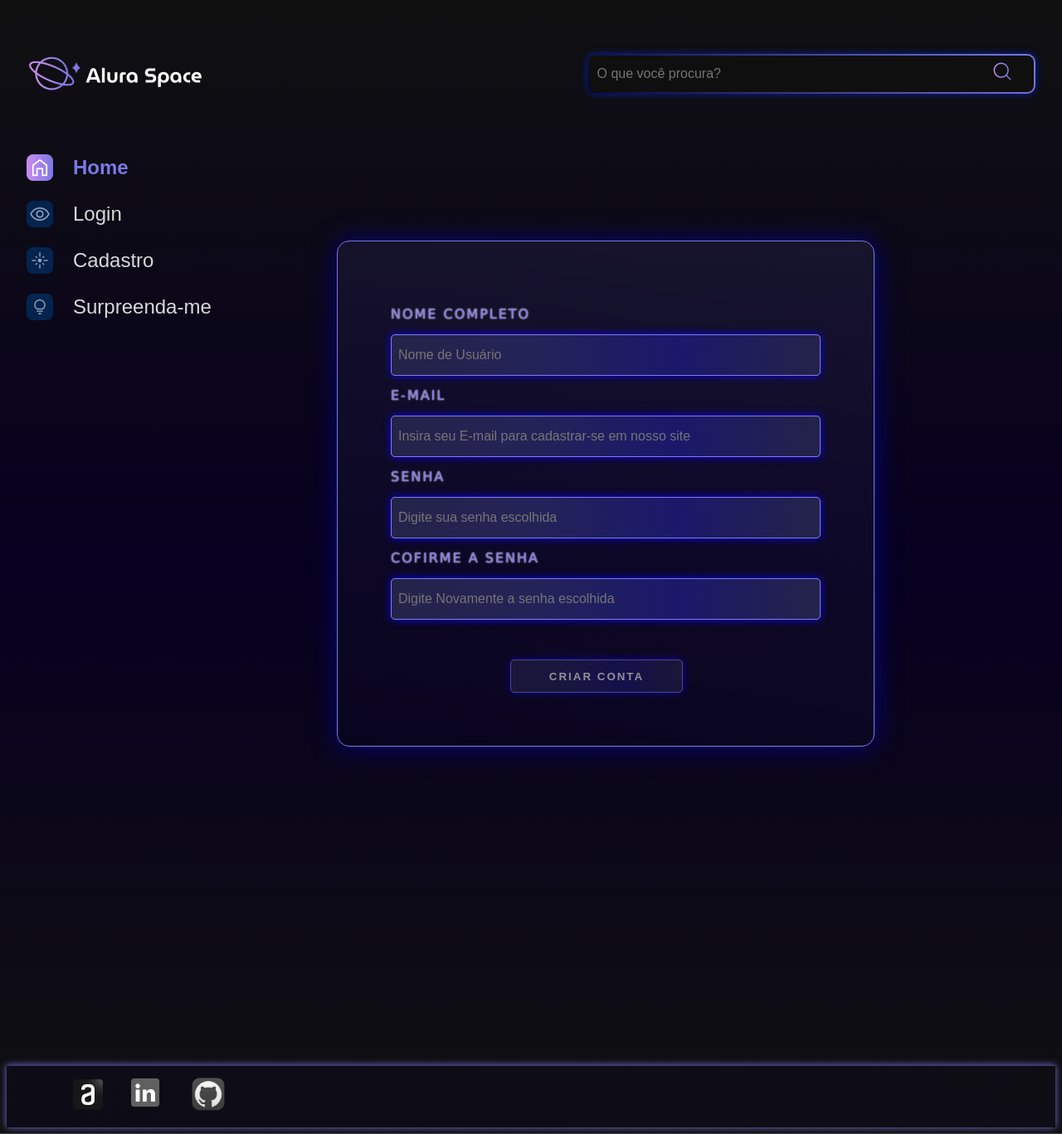
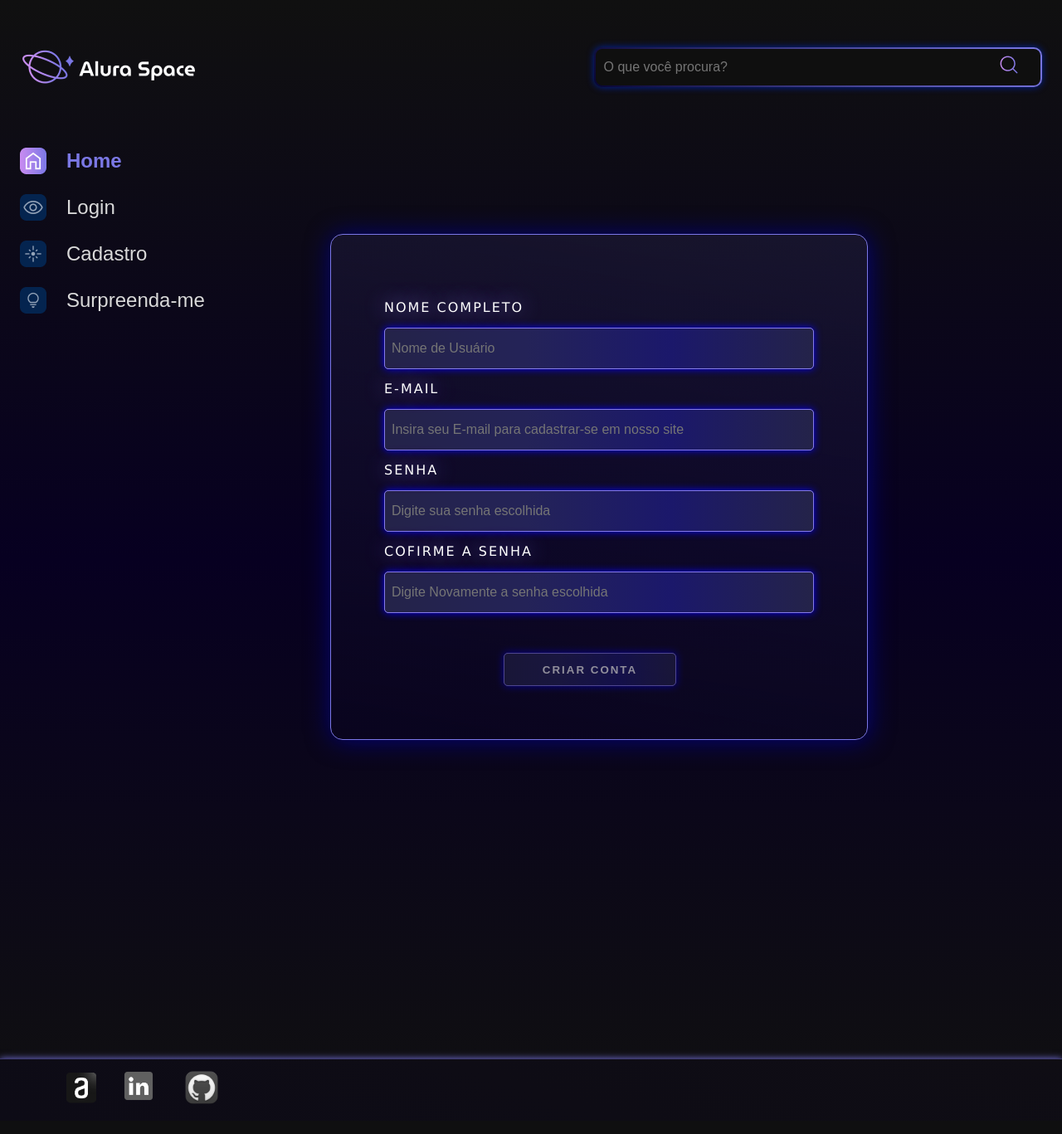
Before and after one commit to GabryelNavarro/djangoSpace, a Django app: page /cadastro in a window 1280 px wide. Shown: the whole page at 83% size. After the commit the page ends 1331 px from the top, so only its background shows below. Run offline with Django 4.2, Linux system fonts and the light colour scheme.

Commit message:
Atualização de CSS3

```diff
--- a/setup/static/styles/style.css
+++ b/setup/static/styles/style.css
@@ -17,15 +17,16 @@
 figure, figcaption, footer, header, hgroup,
 menu, nav, output, ruby, section, summary,
 time, mark, audio, video {
-    /* margin: 0; */
-    /* padding: 0; */
-    /* border: 0; */
-    /* font-size: 100%; */
-    /* font: inherit; */
-    /* vertical-align: baseline; */
+   margin: 0;
+  padding: 0;
+ border: 0;
+   font-size: 100%;
+   font: inherit;
+ vertical-align: baseline;
+
 }
 
-p {}
+
 
 modal-box p {
     margin-top: 35px;
@@ -472,7 +473,8 @@
 .rodape {
     background-image: linear-gradient(20deg, #0D0B16,#0F0D14);
     border-top: 1px solid #7571d972;
-    box-shadow: 0px 0px 8px #7471d9
+    box-shadow: 0px 0px 8px #7471d9;
+    width: 100%;
 
 }
 
@@ -549,12 +551,13 @@
     left: -8rem;
     position: relative;
     top: -8rem;
-    color: #837AE6;
+    color: white;
     background-image: linear-gradient(10deg,#09041e,#45438332);
     border-radius: 15px;
     border: 1px solid #7b77e6;
     box-shadow: 1px 1px 30px #030379;
-    text-shadow: 0px 0px 2px white;
+
+
     text-transform: uppercase;
 }
 .error-text{
@@ -679,6 +682,7 @@
  position: relative;
  font-family: Verdana, Geneva, Tahoma, sans-serif;
  letter-spacing: 2px;
+ text-shadow: 0px 0px 25px #847BE7;
 
 
 
```
Also changed, not shown: db.sqlite3.
